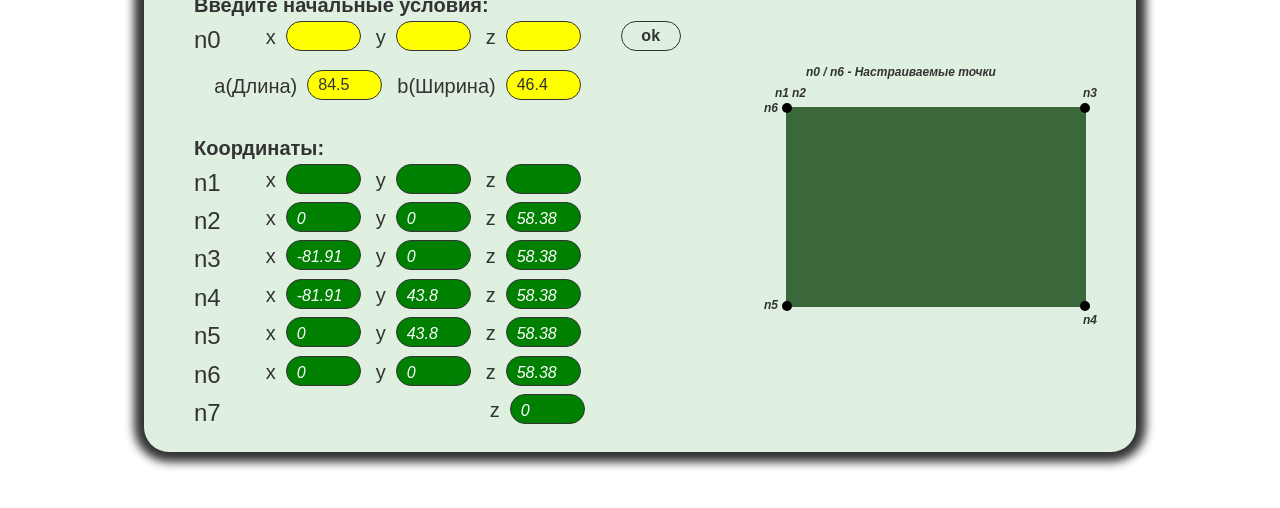
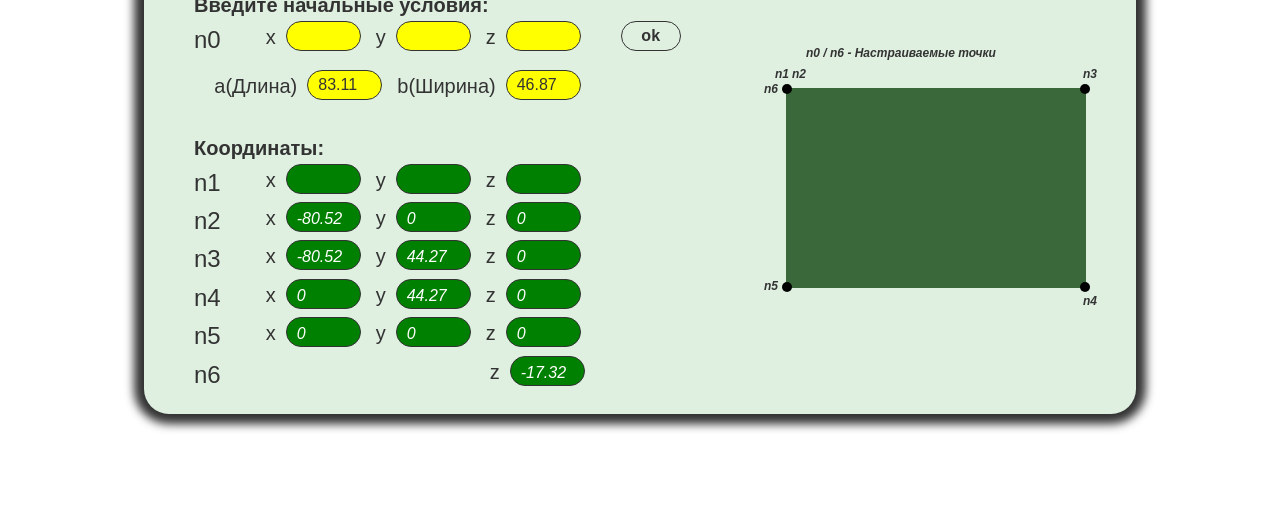
Before and after one commit to DmitryMelkov/koordinate-table, a plain HTML site: page unix303.html in a window 1280 px wide. Both pictures are taken after a click on the button "ok". Shown: the part 184-692 px from the top of the page. Drawn offline with Linux system fonts and the light colour scheme.

Commit message:
add correctio

```diff
--- a/unix303.html
+++ b/unix303.html
@@ -40,11 +40,11 @@
                   <div class="program__input-group-second">
                     <div class="program__input-container">
                       <span class="program__span">a(Длина)</span>
-                      <input class="program__input" id="a-input" type="number" value="84.5" />
+                      <input class="program__input" id="a-input" type="number" value="83.11" />
                     </div>
                     <div class="program__input-container">
                       <span class="program__span">b(Ширина)</span>
-                      <input class="program__input" id="b-input" type="number" value="46.4" />
+                      <input class="program__input" id="b-input" type="number" value="46.87" />
                     </div>
                   </div>
                 </div>
@@ -69,6 +69,7 @@
                 <span class="program__input program__input-n" id="n1-z-input"></span>
               </div>
             </div>
+
             <div class="program__span__item">
               <span class="program__input-point">n2</span>
               <div class="program__input-container">
@@ -129,28 +130,13 @@
                 <span class="program__input program__input-n" id="n5-z-input"></span>
               </div>
             </div>
+
             <div class="program__span__item">
               <span class="program__input-point">n6</span>
-              <div class="program__input-container">
-                <span class="program__span">x</span>
-                <span class="program__input program__input-n" id="n6-x-input"></span>
-              </div>
-              <div class="program__input-container">
-                <span class="program__span">y</span>
-                <span class="program__input program__input-n" id="n6-y-input"></span>
-              </div>
-              <div class="program__input-container">
-                <span class="program__span">z</span>
-                <span class="program__input program__input-n" id="n6-z-input"></span>
-              </div>
-            </div>
-
-            <div class="program__span__item">
-              <span class="program__input-point">n7</span>
 
               <div class="program__input-container program__input-container-z7">
                 <span class="program__span">z</span>
-                <span class="program__input program__input-n" id="n7-z-input"></span>
+                <span class="program__input program__input-n" id="n6-z-input"></span>
               </div>
             </div>
           </div>
--- a/unix303.js
+++ b/unix303.js
@@ -58,7 +58,7 @@ window.addEventListener("DOMContentLoaded", function () {
     let b = document.querySelector("#b-input").value;
 
     let c = 1.3;
-    let z = 58.38;
+    let z = 17.32;
     let a1 = a - c * 2;
     let b1 = b - c * 2;
     console.log(a1 + " Длина а1");
@@ -79,9 +79,9 @@ window.addEventListener("DOMContentLoaded", function () {
     //n2
     let n2 = {};
 
-    n2.x2 = Number(n1.x1);
+    n2.x2 = Math.floor((Number(n1.x1) - Number(a1)) * 100) / 100;
     n2.y2 = Number(n1.y1);
-    n2.z2 = Number(n1.z1) + Number(z);
+    n2.z2 = Number(n1.z1);
 
     x2Value = n2.x2;
     y2Value = n2.y2;
@@ -94,8 +94,8 @@ window.addEventListener("DOMContentLoaded", function () {
     //n3
     let n3 = {};
 
-    n3.x3 = Math.floor((Number(n2.x2) - Number(a1)) * 100) / 100;
-    n3.y3 = Number(n2.y2);
+    n3.x3 = Number(n2.x2);
+    n3.y3 = Math.floor((Number(n2.y2) + Number(b1)) * 100) / 100;
     n3.z3 = Number(n2.z2);
 
     x3Value = n3.x3;
@@ -109,8 +109,8 @@ window.addEventListener("DOMContentLoaded", function () {
     //n4
     let n4 = {};
 
-    n4.x4 = Number(n3.x3);
-    n4.y4 = Math.floor((Number(n3.y3) + Number(b1)) * 100) / 100;
+    n4.x4 = Number(n1.x1);
+    n4.y4 = Number(n3.y3);
     n4.z4 = Number(n3.z3);
 
     x4Value = n4.x4;
@@ -124,8 +124,8 @@ window.addEventListener("DOMContentLoaded", function () {
     //n5
     let n5 = {};
 
-    n5.x5 = Number(n2.x2);
-    n5.y5 = Number(n4.y4);
+    n5.x5 = Number(n1.x1);
+    n5.y5 = Number(n1.y1);
     n5.z5 = Number(n4.z4);
 
     x5Value = n5.x5;
@@ -137,28 +137,13 @@ window.addEventListener("DOMContentLoaded", function () {
     document.querySelector("#n5-z-input").innerHTML = z5Value;
 
     //n6
+
     let n6 = {};
 
-    n6.x6 = Number(n2.x2);
-    n6.y6 = Number(n2.y2);
-    n6.z6 = Number(n4.z4);
+    n6.z6 = Number(n1.z1) - z;
 
-    x6Value = n6.x6;
-    y6Value = n6.y6;
     z6Value = n6.z6;
 
-    document.querySelector("#n6-x-input").innerHTML = x6Value;
-    document.querySelector("#n6-y-input").innerHTML = y6Value;
     document.querySelector("#n6-z-input").innerHTML = z6Value;
-
-    //n7
-
-    let n7 = {};
-
-    n7.z7 = Number(n1.z1);
-
-    z7Value = n7.z7;
-
-    document.querySelector("#n7-z-input").innerHTML = z7Value;
   });
 });
--- a/unix500.js
+++ b/unix500.js
@@ -19,7 +19,7 @@ window.addEventListener("DOMContentLoaded", function () {
   let b9 = 15;
   let b10 = 13.5;
 
-  let n1 = { x1: 45.04, y1: 53.91, z1: 176.55 };
+  let n1 = { x1: 1.99, y1: 96.90, z1: 104.85 };
   console.log(n1);
 
   let n2 = {};
```
